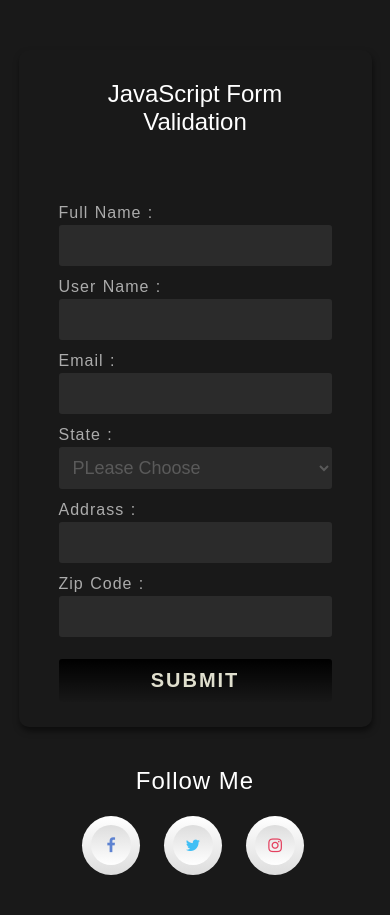
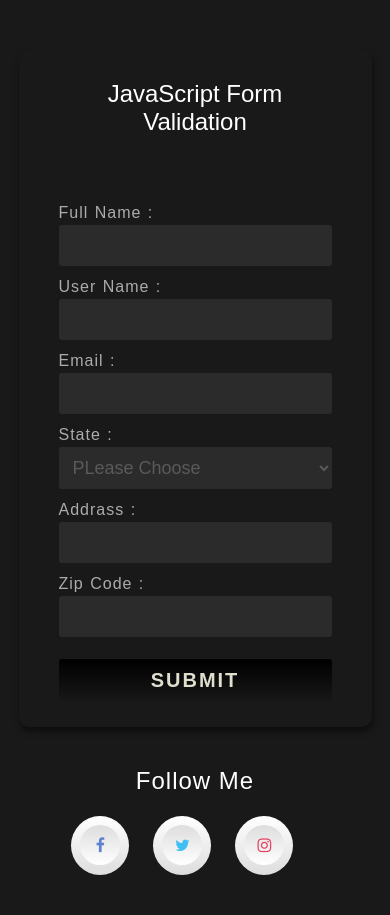
Before and after one commit to jalalamin/JavaScript-Form-Validation, a plain HTML site: page index.html in a window 390 px wide. Drawn offline with Linux system fonts and the light colour scheme.

Commit message:
collection in css
collection in css

```diff
--- a/css/style.css
+++ b/css/style.css
@@ -120,4 +120,7 @@ input[type="submit"]:hover{
 	#form_layout{
 		width: 70%;
 	}
+	.icon{
+		width: 68.5%;
+	}
 }
```
